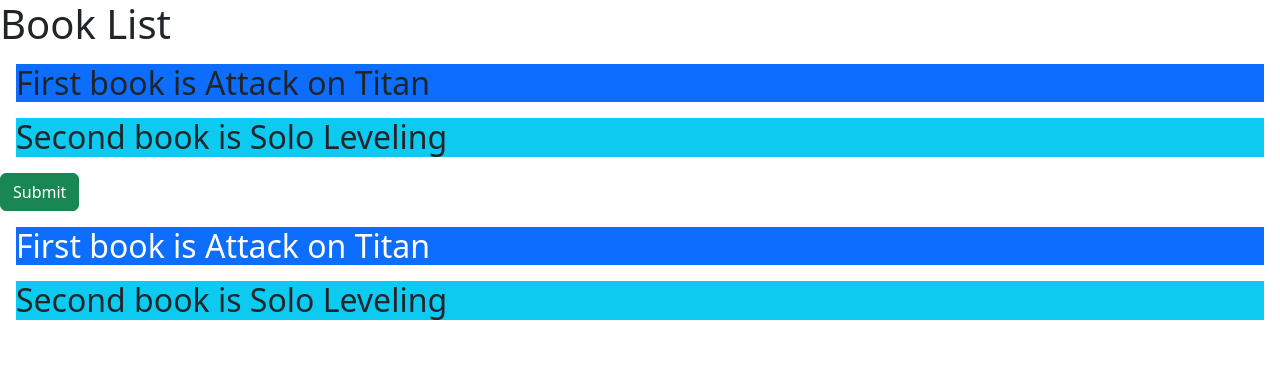
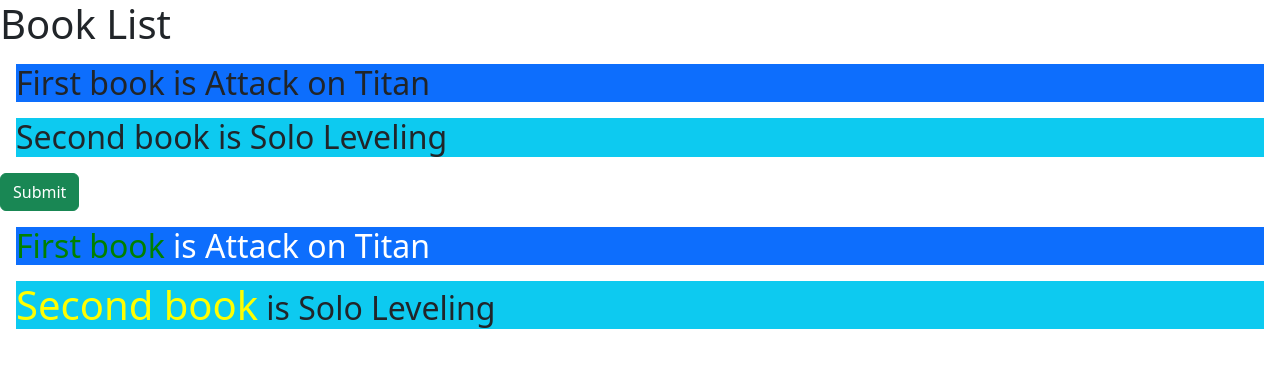
Before and after one commit to MohammedQasim-js/Angular-Data-Binding, an Angular app: page / in a window 1280 px wide. Shown: the top 368 px of the page. Built offline with nearby package versions, Linux system fonts and the light colour scheme.

Commit message:
Style Binding

```diff
--- a/src/app/book.html
+++ b/src/app/book.html
@@ -24,10 +24,13 @@
 
 <button class="btn btn-success" [class.disabled]="disabled">Submit</button>
 
+<!--* Style Binding - define style properties for elements in Angular.  -->
 <div class="m-3" [ngClass]="getClassObject(1)">
-  <h2>First book is {{ model.getBooksId(1)?.name }}</h2>
+  <h2><span [style.color]="color">First book</span> is {{ model.getBooksId(1)?.name }}</h2>
 </div>
 
 <div class="m-3" [ngClass]="getClassObject(2)">
-  <h2>Second book is {{ model.getBooksId(2)?.name }}</h2>
+  <h2>
+    <span [ngStyle]="getStyleBinding(2)">Second book</span> is {{ model.getBooksId(2)?.name }}
+  </h2>
 </div>
--- a/src/app/book.ts
+++ b/src/app/book.ts
@@ -29,4 +29,14 @@
       'text-white': book?.name == 'Attack on Titan',
     };
   }
+
+  color: string = (this.model.getBooksId(1)?.price ?? 0) >= 299 ? 'green' : 'yellow';
+
+  getStyleBinding(id: number): Object {
+    let book = this.model.getBooksId(id);
+    return {
+      fontSize: '40px',
+      color: 'yellow',
+    };
+  }
 }
```
